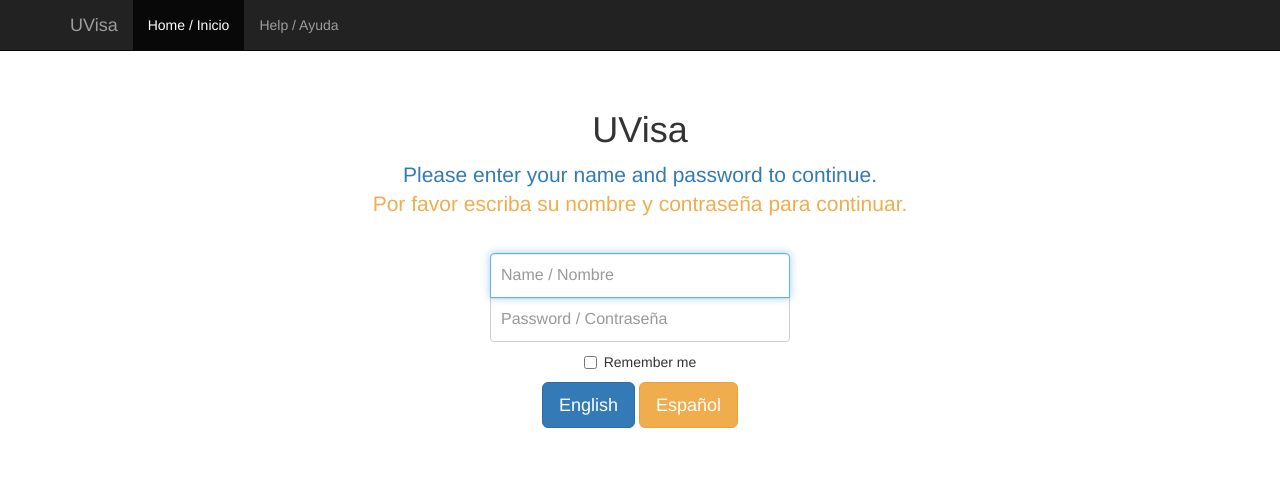
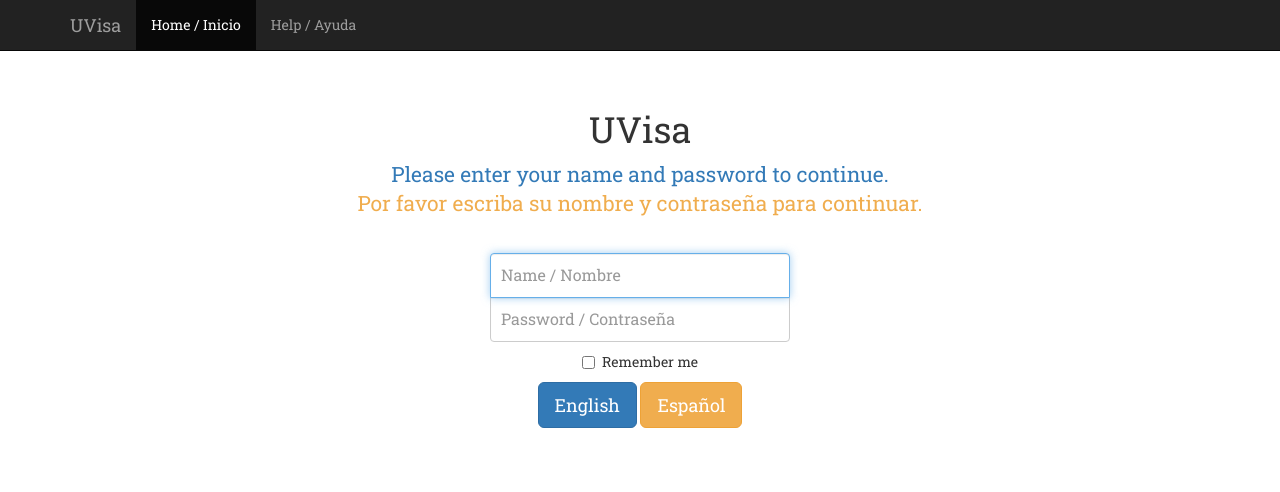
Before and after one commit to sravanti/UVisa, a PHP site: page / in a window 1280 px wide. Shown: the top 492 px of the page. Run offline with PHP 8.4, Linux system fonts and the light colour scheme; some libraries are stand-ins or nearby versions.

Commit message:
changed font to Roboto Slab
pretty fonts add so much!

```diff
--- a/public-html/index.php
+++ b/public-html/index.php
@@ -19,6 +19,7 @@
 
     <!-- Custom styles for this template -->
     <link href="style.css" rel="stylesheet">
+    <link href='http://fonts.googleapis.com/css?family=Roboto+Slab' rel='stylesheet' type='text/css'>
 
     <!-- Just for debugging purposes. Don't actually copy these 2 lines! -->
     <!--[if lt IE 9]><script src="../assets/js/ie8-responsive-file-warning.js"></script><![endif]-->
--- a/public-html/style.css
+++ b/public-html/style.css
@@ -1,5 +1,6 @@
 body {
   padding-top: 50px;
+  font-family: 'Roboto Slab', serif;
 }
 p {
 	color: #337AB7;
```
